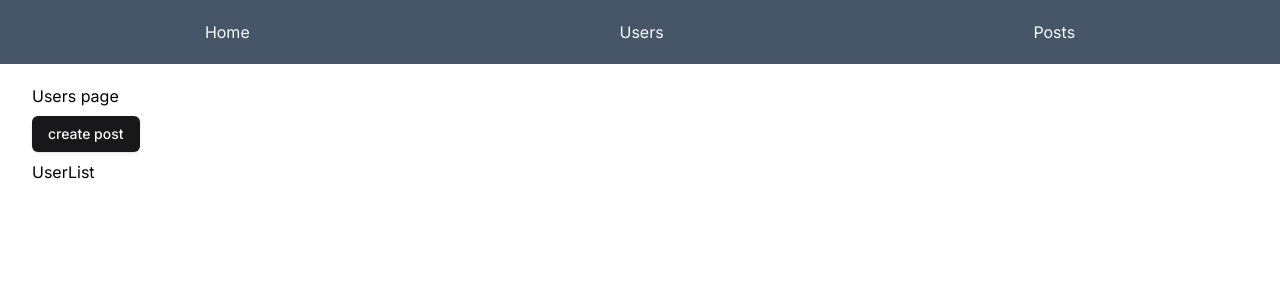
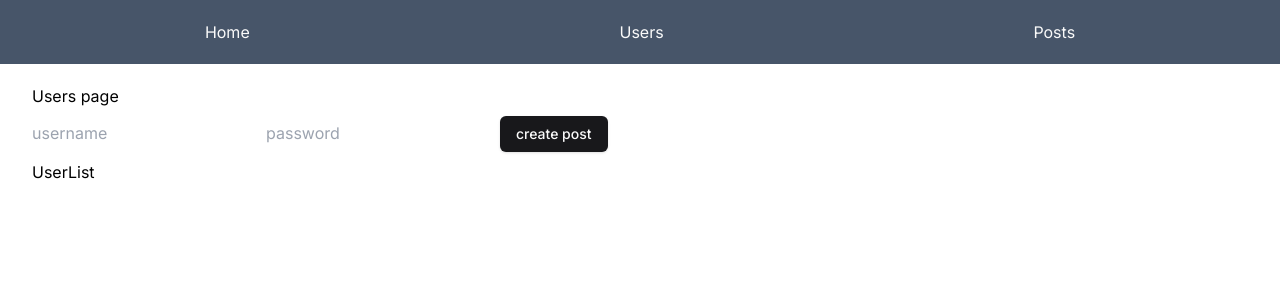
Before and after one commit to EngPremma/next-13-shadcn, a Next.js app: page /users in a window 1280 px wide. Shown: the top 300 px of the page. Built offline with nearby package versions, Linux system fonts and the light colour scheme.

Commit message:
Test useActionState hook

```diff
--- a/app/users/_actions/create-post.ts
+++ b/app/users/_actions/create-post.ts
@@ -1,14 +1,17 @@
 'use server';
 
-export const createPost = async () => {
-  try {
-    const re = await fetch('https://jsonplaceholder.typicode.com/posts', {
-      method: 'POST',
-    });
+export const createPost = async (prevState: unknown, formData: FormData) => {
+  if (formData.get('username') === '') {
+    return {
+      message: 'Missing username',
+    };
+  }
 
-    const data = await re.json();
-    console.log(data);
-  } catch (error) {
-    console.log(error);
-  }
+  const res = await fetch('https://jsonplaceholder.typicode.com/posts', {
+    method: 'POST',
+    body: formData,
+  });
+
+  const data = await res.json();
+  console.log(data);
 };
--- a/app/users/_components/create-post-button.tsx
+++ b/app/users/_components/create-post-button.tsx
@@ -1,10 +1,16 @@
 'use client';
 
 import { Button } from '@/components/ui/button';
-import { createPost } from '../_actions/create-post';
+import { useFormStatus } from 'react-dom';
 
 const CreatePostButton = () => {
-  return <Button onClick={() => createPost()}>create post</Button>;
+  const { pending } = useFormStatus();
+
+  return (
+    <Button type='submit' disabled={pending}>
+      create post
+    </Button>
+  );
 };
 
 export default CreatePostButton;
--- /dev/null
+++ b/app/users/_components/create-user-form.tsx
@@ -0,0 +1,25 @@
+'use client';
+
+import { useActionState } from 'react';
+
+import CreatePostButton from './create-post-button';
+import { createPost } from '../_actions/create-post';
+
+const initialState = {
+  message: '',
+};
+
+const CreateUserForm = () => {
+  const [state, formAction] = useActionState(createPost, initialState);
+
+  return (
+    <form action={formAction}>
+      <input name='username' type='text' placeholder='username' />
+      <input name='password' type='text' placeholder='password' />
+      {state?.message && <p>{state.message}</p>}
+      <CreatePostButton />
+    </form>
+  );
+};
+
+export default CreateUserForm;
--- /dev/null
+++ b/app/users/error.tsx
@@ -0,0 +1,18 @@
+'use client'; // Error components must be Client Components
+
+import { useEffect } from 'react';
+
+const ErrorPostsPage = ({ error }: { error: Error & { digest?: string } }) => {
+  useEffect(() => {
+    // Log the error to an error reporting service
+    console.error(error);
+  }, [error]);
+
+  return (
+    <div>
+      <p className='text-lg font-bold text-center'>{error.message}</p>
+    </div>
+  );
+};
+
+export default ErrorPostsPage;
--- a/app/users/page.tsx
+++ b/app/users/page.tsx
@@ -1,13 +1,13 @@
 import { Suspense } from 'react';
 
 import UserList from './_components/user-list';
-import CreatePostButton from './_components/create-post-button';
+import CreateUserForm from './_components/create-user-form';
 
 const Users = () => {
   return (
     <div className='flex flex-col items-start gap-2'>
       <h1>Users page</h1>
-      <CreatePostButton />
+      <CreateUserForm />
       <Suspense fallback={<p>Loading...</p>}>
         <UserList />
       </Suspense>
```
